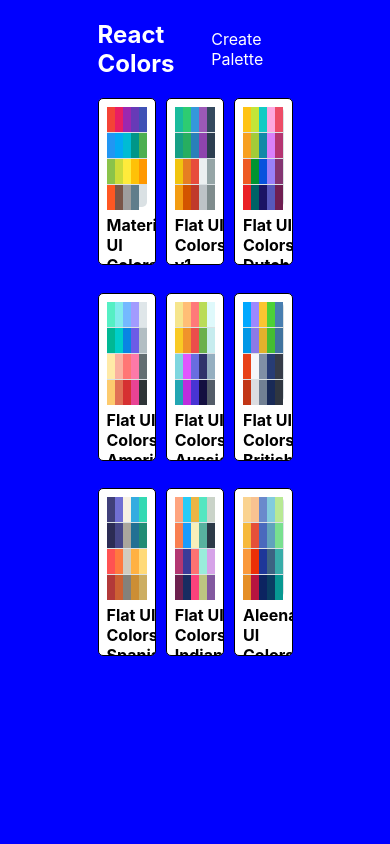
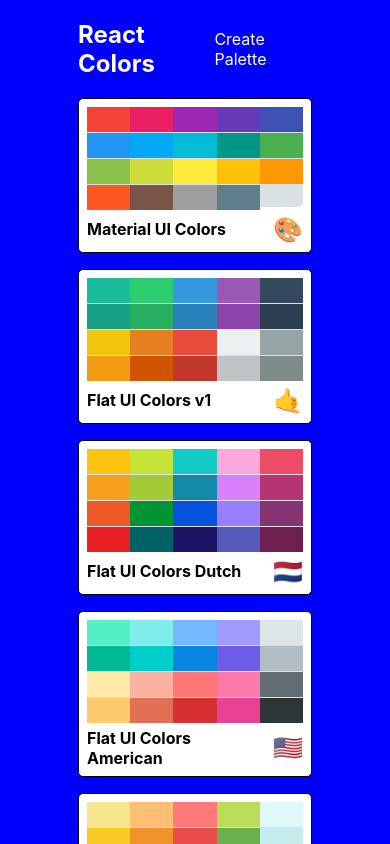
Before and after one commit to arafhossain/color-picker, a React (Create React App) app: page / in a window 390 px wide. Built offline with nearby package versions, Linux system fonts and the light colour scheme.

Commit message:
Made main paletteList responsive

```diff
--- a/src/styles/PaletteListStyles.js
+++ b/src/styles/PaletteListStyles.js
@@ -1,3 +1,5 @@
+import sizes from './sizes'
+
 export default {
   root: {
     backgroundColor: "blue",
@@ -8,11 +10,17 @@ export default {
     justifyContent: "center"
   },
   container: {
-    width: "50%",
+    width: "55%",
     display: "flex",
     alignItems: "flex-start",
     flexDirection: "column",
-    flexWrap: "wrap"
+    flexWrap: "wrap",
+    [sizes.down('md')] : {
+      width: '70%'
+    },
+    [sizes.down('xs')] : {
+      width: '60%'
+    },
   },
   nav: {
     display: "flex",
@@ -27,6 +35,13 @@ export default {
     width: "100%",
     display: "grid",
     gridTemplateColumns: "repeat(3, 30%)",
-    gridGap: "5%"
+    gridGap: "1.5rem",
+    [sizes.down('sm')] : {
+      gridTemplateColumns: "repeat(2, 50%)",
+    },
+    [sizes.down('xs')] : {
+      gridTemplateColumns: "repeat(1, 100%)",
+      gridGap: "1rem",
+    },
   }
 };
```
